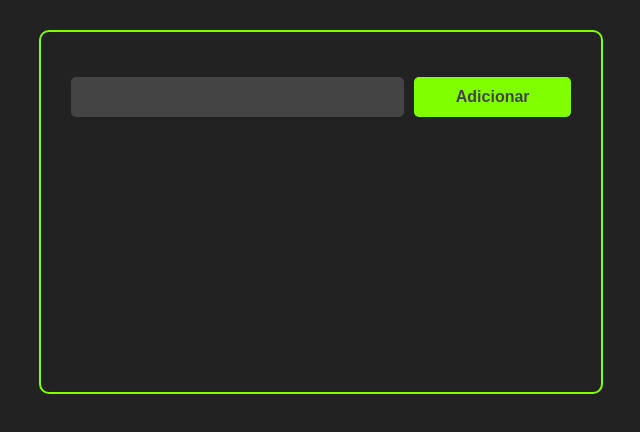
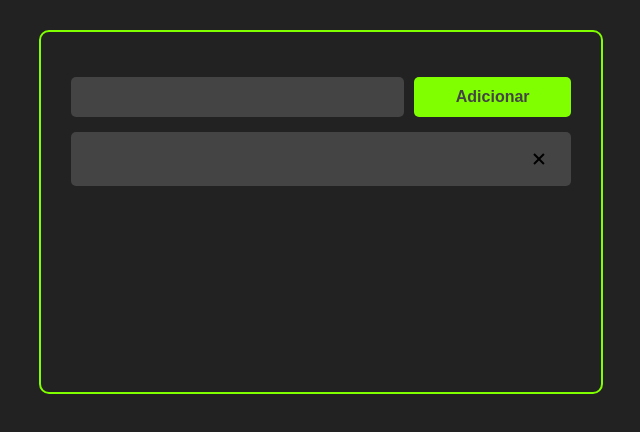
Before and after one commit to LeonardoWlopes/To-do, a React (Create React App) app: page / in a window 1280 px wide. Shown: the top 432 px of the page, without its empty margins (319-959 px from the left). Built offline with nearby package versions, Linux system fonts and the light colour scheme; the HTML template or start-up script is replaced by a standard one.

Commit message:
Update App.jsx

```diff
--- a/src/App.jsx
+++ b/src/App.jsx
@@ -6,7 +6,7 @@ import AddTask from "./components/AddTask";
 import Tasks from "./components/Tasks";
 
 const App = () => {
-  const [tasks, setTasks] = useState();
+  const [tasks, setTasks] = useState([{}]);
 
   useEffect(() => {
     (async () => {
```
